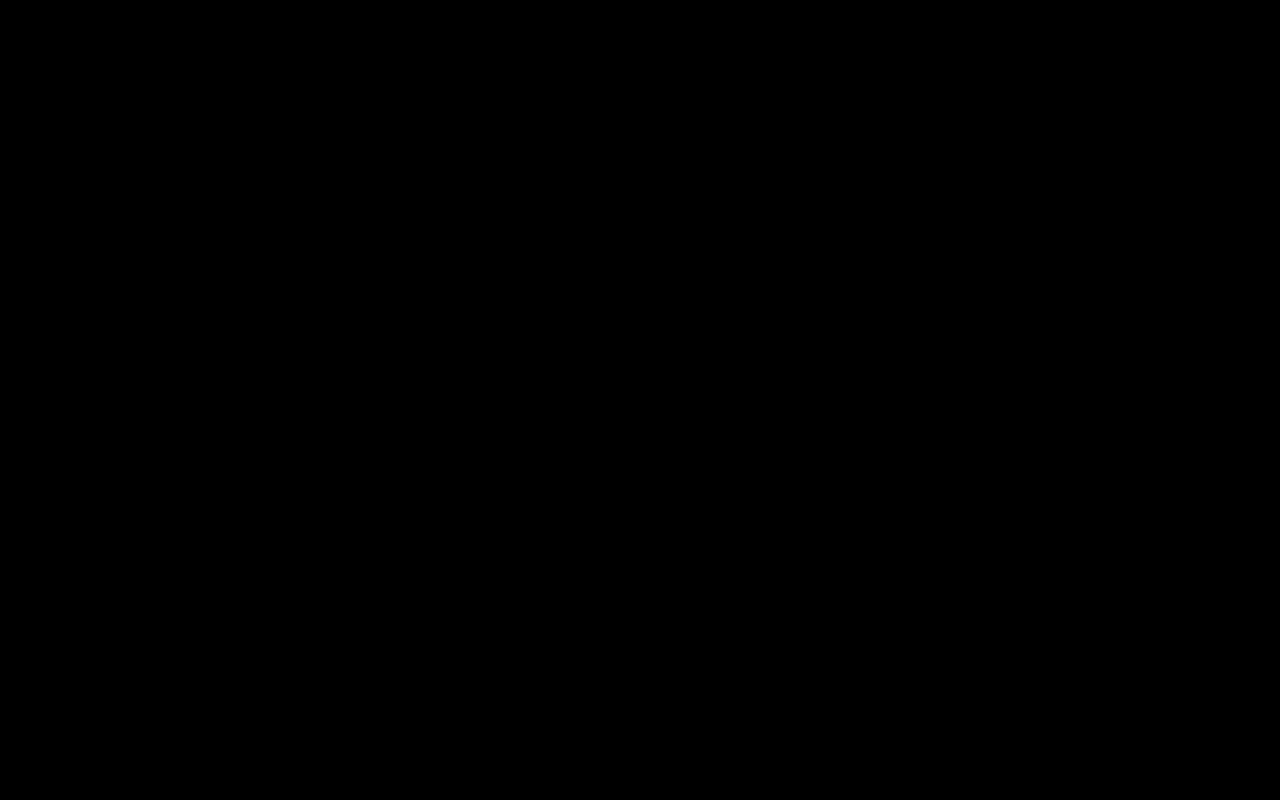
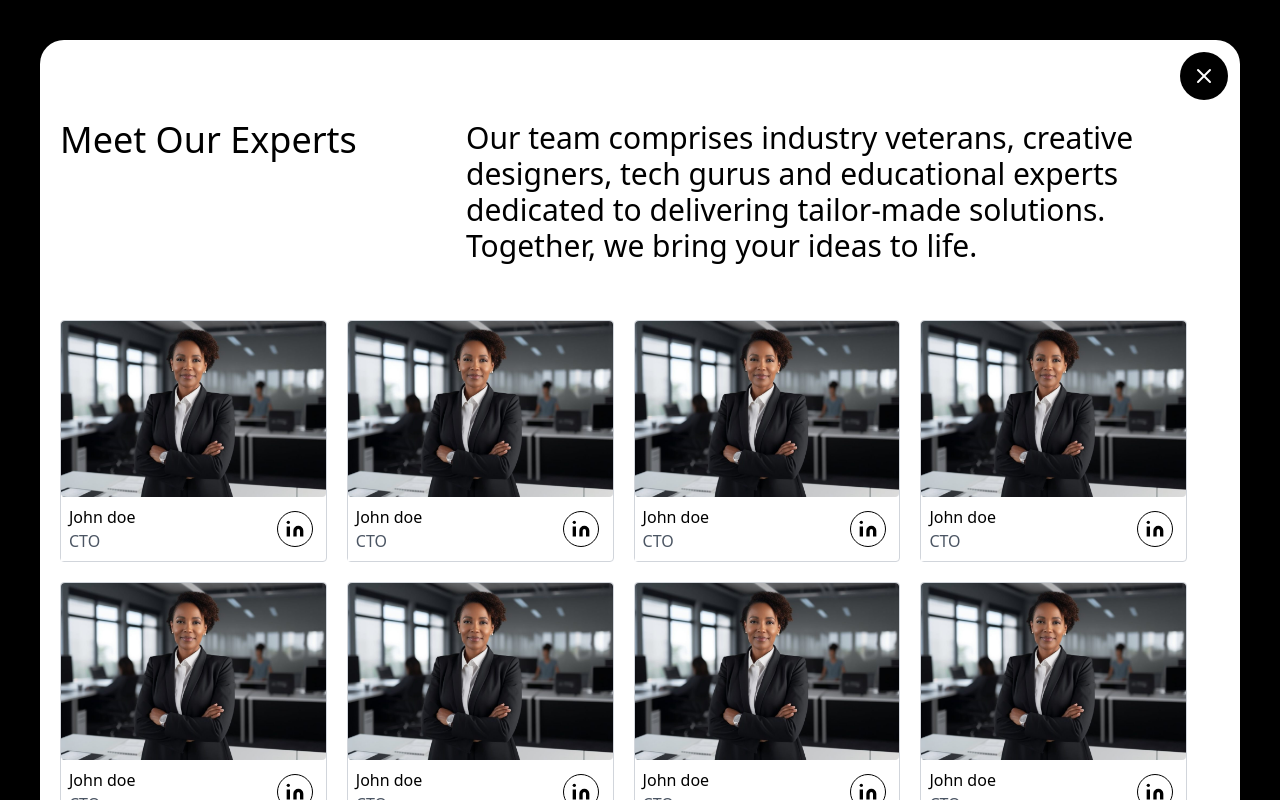
Before and after one commit to sah246ir/scroll-animated-landing-page, a React (Create React App) app: page /team in a window 1280 px wide. Before the commit this address had no page. Built offline with nearby package versions, Linux system fonts and the light colour scheme.

Commit message:
feat: team page

```diff
--- a/src/App.tsx
+++ b/src/App.tsx
@@ -7,6 +7,7 @@ import Services from './page/Services';
 import Contact from './page/Contact';
 import { LazyMotion, domAnimation } from "framer-motion"
 import Process from './page/Process';
+import Team from './page/Team';
 function App() {
   const location = useLocation()
   return (
@@ -18,6 +19,7 @@ function App() {
             <Route path='/services' element={<Services />} />
             <Route path='/contact-us' element={<Contact />} />
             <Route path='/process' element={<Process />} />
+            <Route path='/team' element={<Team />} />
           </Routes>
         </AnimatePresence>
       </LazyMotion>
--- /dev/null
+++ b/src/components/LeaderCard.tsx
@@ -0,0 +1,30 @@
+import React from 'react'
+import { Linkedin } from 'lucide-react'
+const img = require("../media/ceo.jpg")
+
+interface PropTypes{
+  name:string,
+  designation:string,
+  linkedin?:string
+  className?:string
+}
+const LeaderCard = ({name,designation,className}:PropTypes) => {
+  return (
+    <div className={'flex flex-col relative rounded border border-gray-300 ' + className}>
+      <img src={img} alt="" className='rounded' />
+      <div className="flex justify-between p-2 items-center bg-white w-[98%]">
+        <div className=" rounded">
+            <h1 className='text-base'>
+                {name}
+            </h1>
+            <p className='text-gray-600'>{designation}</p>
+        </div>
+        <div className="size-9 border border-black rounded-full grid place-items-center hover:bg-black group transition duration-300">
+            <Linkedin size={20} strokeWidth={0.01} className='fill-black group-hover:fill-white transition duration-300'/>
+        </div>
+      </div>
+    </div>
+  )
+}
+
+export default LeaderCard
--- /dev/null
+++ b/src/page/Team.tsx
@@ -0,0 +1,30 @@
+import React from 'react'
+import ComeUpPageWrapper from '../components/ComeUpPageWrapper'
+import LeaderCard from '../components/LeaderCard'
+
+const Team = () => {
+    return (
+        <ComeUpPageWrapper>
+            <div className="flex justify-between gap-8 mb-14">
+                <h1 className='text-4xl font-medium'>Meet Our Experts</h1>
+                <p className='w-[65%] text-3xl font-normal'>Our team comprises industry veterans, creative designers, tech gurus and educational experts dedicated to delivering tailor-made solutions. Together, we bring your ideas to life.
+                </p>
+            </div>
+
+            <div className='m-auto'>
+                <div className="flex flex-wrap  gap-5 m-auto">
+                    <LeaderCard className='lg:w-[23%] sm:w-[48%]'  name='John doe' designation='CTO' />
+                    <LeaderCard className='lg:w-[23%] sm:w-[48%]'  name='John doe' designation='CTO' />
+                    <LeaderCard className='lg:w-[23%] sm:w-[48%]'  name='John doe' designation='CTO' />
+                    <LeaderCard className='lg:w-[23%] sm:w-[48%]'  name='John doe' designation='CTO' />
+                    <LeaderCard className='lg:w-[23%] sm:w-[48%]'  name='John doe' designation='CTO' />
+                    <LeaderCard className='lg:w-[23%] sm:w-[48%]'  name='John doe' designation='CTO' />
+                    <LeaderCard className='lg:w-[23%] sm:w-[48%]'  name='John doe' designation='CTO' />
+                    <LeaderCard className='lg:w-[23%] sm:w-[48%]'  name='John doe' designation='CTO' />
+                </div>
+            </div>
+        </ComeUpPageWrapper>
+    )
+}
+
+export default Team
```
Also changed, not shown: src/media/ceo.jpg (added).
